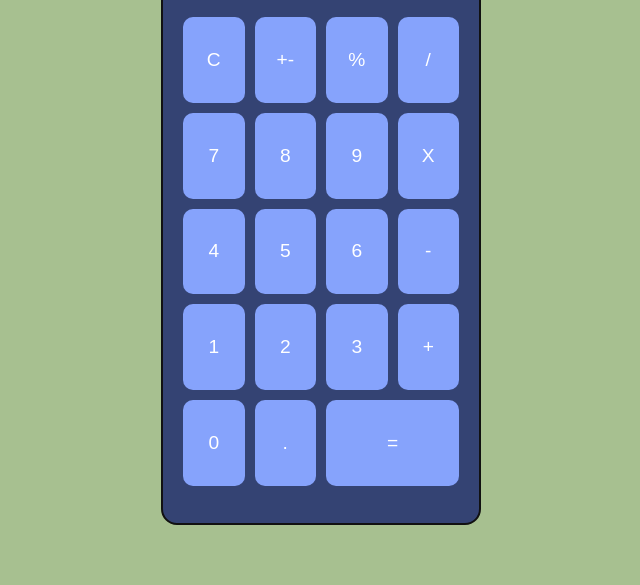
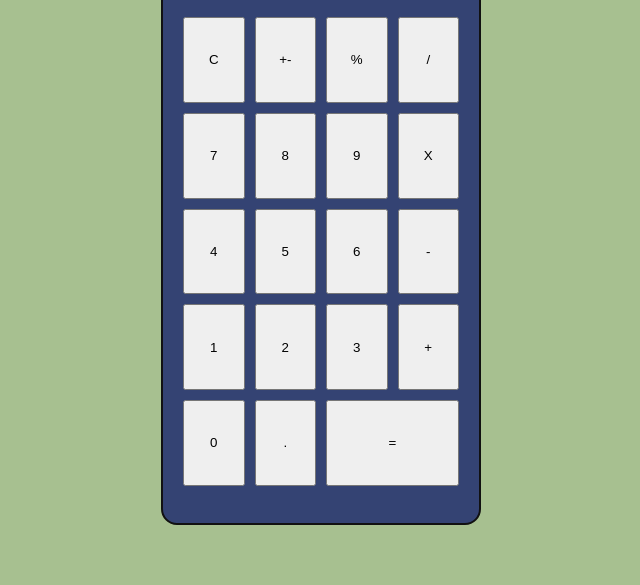
Before and after one commit to LooiJingHao/Simple-Calculator, a plain HTML site: page index.html in a window 1280 px wide. Shown: the part 215-800 px from the top of the page, without its empty margins (351-991 px from the left). Drawn offline with Linux system fonts and the light colour scheme.

Commit message:
Change from button into input html tag

```diff
--- a/index.html
+++ b/index.html
@@ -11,33 +11,34 @@
         <div class="background">
             <div class="wrapper">
                 <div class="screen">
-                    <p>123</p>
+                    <p id="number">0</p>
                 </div>
                 <div class="button-box">
-                    <div class="button">
-                        <button>C</button>
-                        <button>+-</button>
-                        <button>%</button>
-                        <button>/</button>
-                        <button>7</button>
-                        <button>8</button>
-                        <button>9</button>
-                        <button>X</button>
-                        <button>4</button>
-                        <button>5</button>
-                        <button>6</button>
-                        <button>-</button>
-                        <button>1</button>
-                        <button>2</button>
-                        <button>3</button>
-                        <button>+</button>
-                        <button>0</button>
-                        <button>.</button>
-                        <button class="equal-button">=</button>
+                    <div class="button" id="buttons">
+                        <input type="button" value="C">
+                        <input type="button" value="+-">
+                        <input type="button" value="%">
+                        <input type="button" value="/">
+                        <input type="button" value="7">
+                        <input type="button" value="8">
+                        <input type="button" value="9">
+                        <input type="button" value="X">
+                        <input type="button" value="4">
+                        <input type="button" value="5">
+                        <input type="button" value="6">
+                        <input type="button" value="-">
+                        <input type="button" value="1">
+                        <input type="button" value="2">
+                        <input type="button" value="3">
+                        <input type="button" value="+">
+                        <input type="button" value="0">
+                        <input type="button" value=".">
+                        <input type="button" class="equal-button" value="=">
                     </div>
                 </div>
             </div>
         </div>
     </section>
 </body>
+<script src="script.js"></script>
 </html>
```
